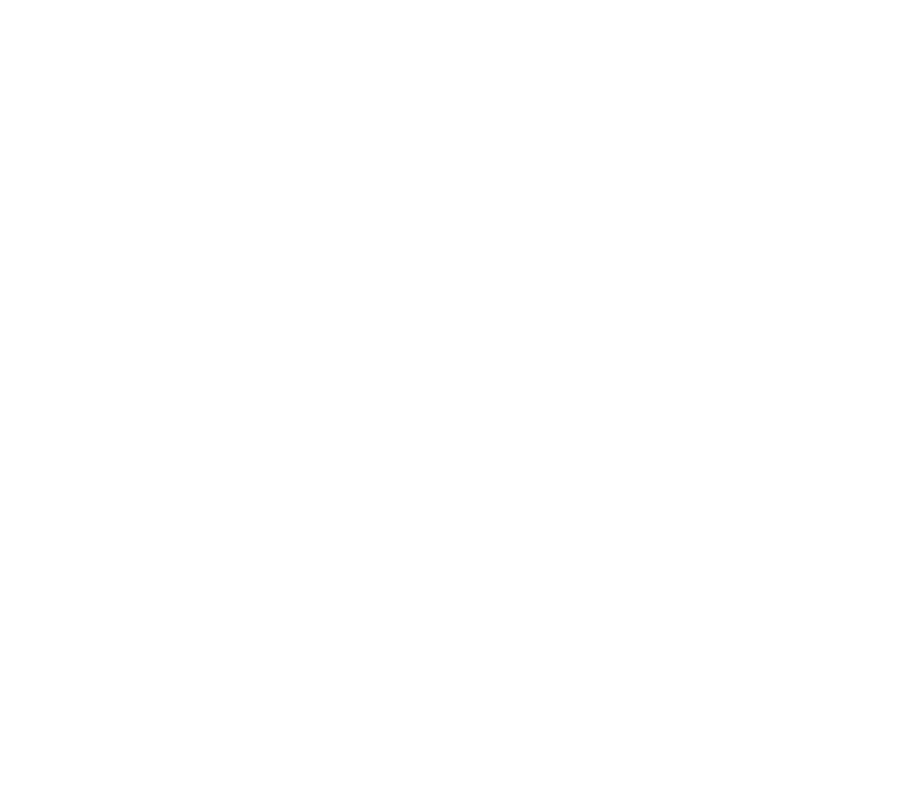
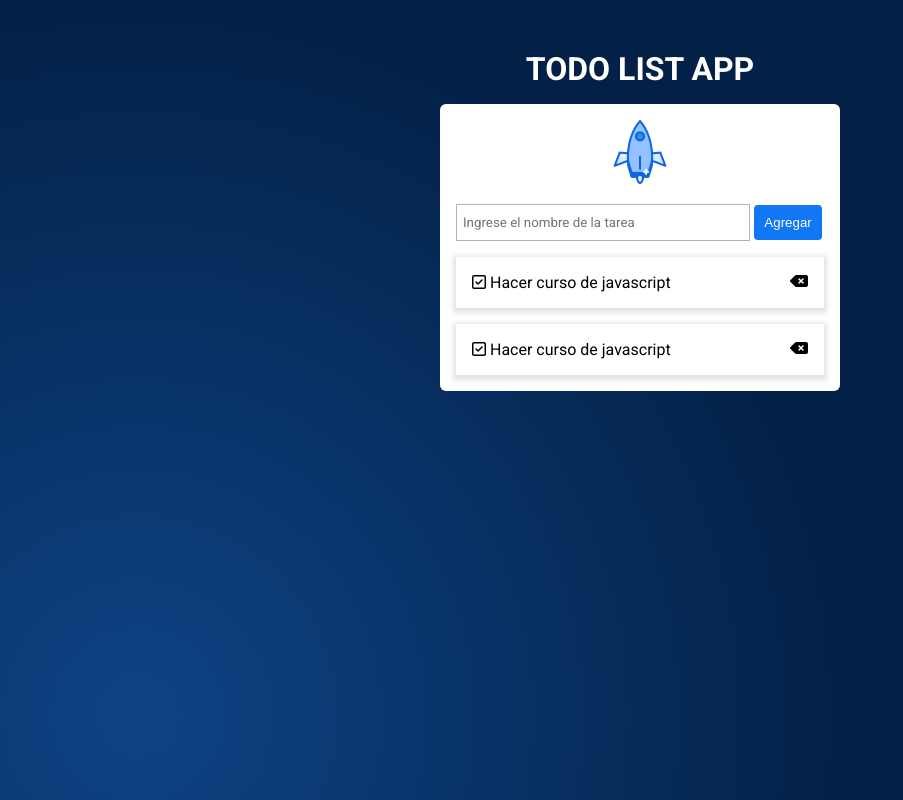
Before and after one commit to deimerhdz/lista-de-tarea-javascript, a plain HTML site: page index.html in a window 1280 px wide. Shown: the whole page, without its empty margins (0-903 px from the left). Drawn offline with Linux system fonts and the light colour scheme.

Commit message:
Agregando estilos css

```diff
--- a/assets/css/styles.css
+++ b/assets/css/styles.css
@@ -0,0 +1,65 @@
+*{
+    padding: 0;
+    margin: 0;
+    list-style: none;
+    box-sizing: border-box;
+    text-decoration: none;
+}
+
+body{
+    width: 100%;
+    height: 100%;
+    font-family: 'Roboto', sans-serif;
+}
+
+.principal{
+    padding: 50px;
+    display: flex;
+    gap: 1rem;
+    flex-direction: column;
+    justify-content: flex-start;
+    align-items: center;
+    height: 100vh;
+    background-image: radial-gradient( circle 715px at 10.8% 89.3%,  rgba(13,65,130,1) 5.4%, rgba(3,33,71,1) 100.2% );
+}
+
+.card{
+    width: 400px;
+    background: white;
+    border-radius: 6px;
+    padding: 1rem;
+}
+
+.card__title{
+    text-align: center;
+    margin-bottom: 1rem;
+}
+.titulo{
+    text-transform: uppercase;
+    text-align: center;
+    color: white;
+}
+.input__form{
+    width: 80%;
+    font-family: 'Roboto', sans-serif;
+    padding: 10px 6px;
+    border: 1px solid #b2b2b2;
+    outline: none;
+}
+.btn{
+    padding: 10px ;
+    color: white;
+    background-color: rgb(17, 119, 244);
+    border-radius: 4px;
+    border: none;
+}
+.btn:hover{
+    background-color: rgba(13,65,130,1);
+}
+.item{
+    display: flex;
+    margin-top: 1rem;
+    padding: 1rem;
+    box-shadow: 0px 2px 5px 3px rgba(0, 0, 0, 0.114);
+    justify-content: space-between;
+}
--- a/index.html
+++ b/index.html
@@ -5,9 +5,43 @@
     <meta name="viewport" content="width=device-width, initial-scale=1.0">
     <title>To do list</title>
     <link rel="stylesheet" href="./assets/css/styles.css">
+    <link rel="preconnect" href="https://fonts.googleapis.com">
+    <link rel="preconnect" href="https://fonts.gstatic.com" crossorigin>
+    <link rel="stylesheet" href="https://cdnjs.cloudflare.com/ajax/libs/font-awesome/6.4.0/css/all.min.css" integrity="sha512-iecdLmaskl7CVkqkXNQ/ZH/XLlvWZOJyj7Yy7tcenmpD1ypASozpmT/E0iPtmFIB46ZmdtAc9eNBvH0H/ZpiBw==" crossorigin="anonymous" referrerpolicy="no-referrer" />
+    <link href="https://fonts.googleapis.com/css2?family=Roboto:wght@300;400;700&display=swap" rel="stylesheet">
 </head>
 <body>
+        <main class="principal">
+            <h1 class="titulo">Todo list app</h1>
+            <div class="card">
+                <div class="card__title">
+                    <img src="./assets/image/cohete.png" alt="imagen" class="imagen">
+                </div>
+                <div class="card__content">
+                    <form action="">
+                        <input type="text" class="input__form" name="task" placeholder="Ingrese el nombre de la tarea">
+                        <button type="submit" class="btn">Agregar</button>
+                    </form>
 
+                    <ul class="todoList">
+                        <li class="item">
+                            <div>
+                                <i class="far fa-regular fa-square-check"></i>
+                                <span>Hacer curso de javascript</span>
+                            </div>
+                            <i class="fas fa-regular fa-delete-left"></i>
+                        </li>
+                        <li class="item">
+                            <div>
+                                <i class="far fa-regular fa-square-check"></i>
+                                <span>Hacer curso de javascript</span>
+                            </div>
+                            <i class="fas fa-regular fa-delete-left"></i>
+                        </li>
+                    </ul>
+                </div>
+            </div>
+        </main>
     <script src="./assets/js/app.js"></script>
 </body>
 </html>
```
Also changed, not shown: assets/image/cohete.png (added).
